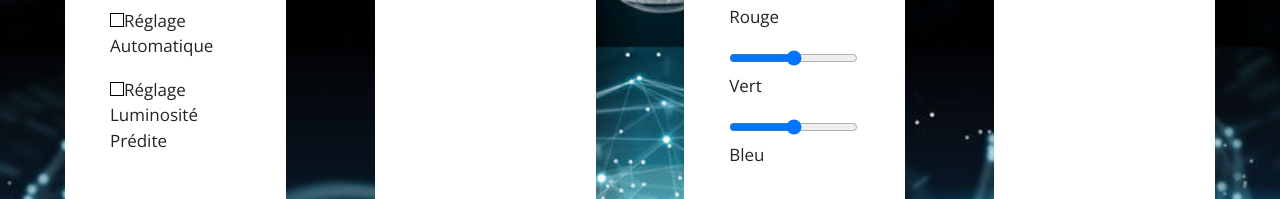
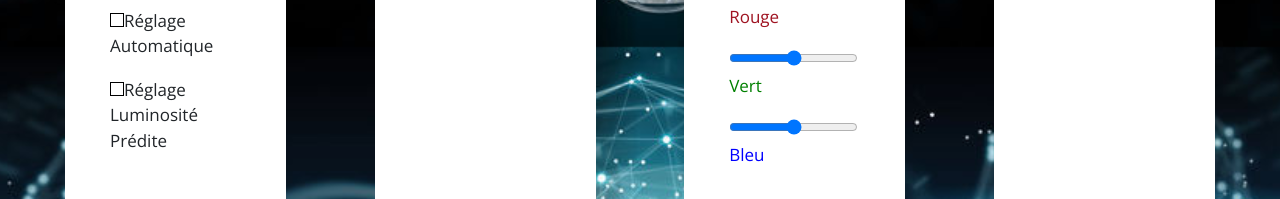
Before and after one commit to SasuKhayne/Smart-Environment-Project, a plain HTML site: page index.html in a window 1280 px wide. Shown: the part 753-952 px from the top of the page. Drawn offline with nearby package versions, Linux system fonts and the light colour scheme.

Commit message:
bar manuel

```diff
--- a/index.html
+++ b/index.html
@@ -102,17 +102,17 @@
                             <div>
                                 <input type="range" id="volume" name="volume"
                                         min="0" max="255">
-                                <label for="red">Rouge</label>
+                                <label for="red"><font color="#9f1321">Rouge</font></label>
                             </div>
                             <div>
                                 <input type="range" id="volume" name="volume"
                                         min="0" max="255">
-                                <label for="green">Vert</label>
+                                <label for="green"><font color="green">Vert</font></label>
                              </div>
                              <div>
                                 <input type="range" id="volume" name="volume"
                                         min="0" max="255">
-                                <label for="blue">Bleu</label>
+                                <label for="blue"><font color="blue">Bleu</font></label>
                             </div>
                     </div>
                 </div>
```
